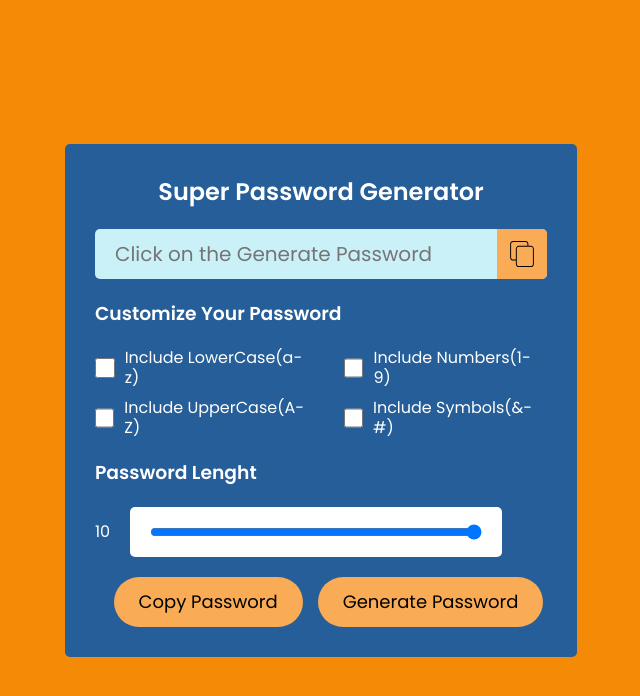
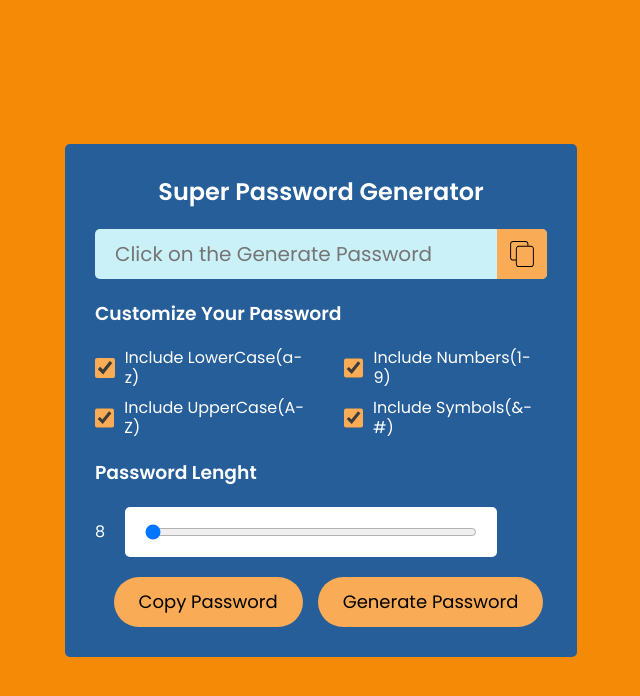
Before and after one commit to 4Lorean2/password-generator-reactjs, a React (Create React App) app: page / in a window 1280 px wide. Shown: the top 696 px of the page, without its empty margins (319-959 px from the left). Built offline with nearby package versions, Linux system fonts and the light colour scheme.

Commit message:
generator func added

```diff
--- a/src/Components/PasswordGenerator.jsx
+++ b/src/Components/PasswordGenerator.jsx
@@ -1,8 +1,55 @@
-import React from "react";
+import React, { useState } from "react";
 import "./PasswordGenerator.css";
 import copyIcon from "../assets/copy-icon.svg";
 
+const lowercaseList = "abcdefghijklmnopqrstuvwxyz";
+const uppercaseList = "ABCDEFGHIJKLMNOPQRSTUVWXYZ";
+const numbersList = "0123456789";
+const symbolsList = "!@#$%^&*()?";
+
 const PasswordGenerator = () => {
+  const [password, setPassword] = useState("");
+  const [lowerCase, setLowerCase] = useState(true);
+  const [upperCase, setUpperCase] = useState(true);
+  const [numbers, setNumbers] = useState(true);
+  const [symbols, setSymbols] = useState(true);
+  const [passwordLenght, setPasswordLenght] = useState(8);
+
+  const generatePassword = () => {
+    let characterList = "";
+
+    if (lowerCase) {
+      characterList += lowercaseList;
+    }
+    if (upperCase) {
+      characterList += uppercaseList;
+    }
+    if (numbers) {
+      characterList += numbersList;
+    }
+    if (symbols) {
+      characterList += symbolsList;
+    }
+    console.log(characterList);
+
+    let tempPassword = "";
+    const characterListLength = characterList.length;
+
+    for (let i = 0; i < passwordLenght; i++) {
+      const characterIndex = Math.round(Math.random() * characterListLength);
+      tempPassword += characterList.charAt(characterIndex);
+    }
+    setPassword(tempPassword);
+  };
+
+  const copyPassword = async () => {
+    const copiedText = await navigator.clipboard.readText();
+
+    if (copiedText) {
+      navigator.clipboard.writeText(password);
+    }
+  };
+
   return (
     <div className="container">
       <h2 className="title">Super Password Generator</h2>
@@ -11,10 +58,16 @@ const PasswordGenerator = () => {
           <div className="password">
             <input
               type="text"
+              value={password}
               disabled
               placeholder="Click on the Generate Password"
             />
-            <img src={copyIcon} alt="tableicon" className="copyIcon" />
+            <img
+              src={copyIcon}
+              alt="tableicon"
+              className="copyIcon"
+              onClick={copyPassword}
+            />
           </div>
         </div>
       </div>
@@ -25,21 +78,45 @@ const PasswordGenerator = () => {
           <div className="checkboxes">
             <div className="left">
               <div className="checkbox-field">
-                <input type="checkbox" name="lower" id="lower" />
+                <input
+                  type="checkbox"
+                  name="lower"
+                  id="lower"
+                  checked={lowerCase}
+                  onChange={() => setLowerCase(!lowerCase)}
+                />
                 <label htmlFor="lower"> Include LowerCase(a-z) </label>
               </div>
               <div className="checkbox-field">
-                <input type="checkbox" name="upper" id="upper" />
+                <input
+                  type="checkbox"
+                  name="upper"
+                  id="upper"
+                  checked={upperCase}
+                  onChange={() => setUpperCase(!upperCase)}
+                />
                 <label htmlFor="upper"> Include UpperCase(A-Z) </label>
               </div>
             </div>
             <div className="right">
               <div className="checkbox-field">
-                <input type="checkbox" name="numbers" id="numbers" />
+                <input
+                  type="checkbox"
+                  name="numbers"
+                  id="numbers"
+                  checked={numbers}
+                  onChange={() => setNumbers(!numbers)}
+                />
                 <label htmlFor="numbers"> Include Numbers(1-9) </label>
               </div>
               <div className="checkbox-field">
-                <input type="checkbox" name="symbols" id="symbols" />
+                <input
+                  type="checkbox"
+                  name="symbols"
+                  id="symbols"
+                  checked={symbols}
+                  onChange={() => setSymbols(!symbols)}
+                />
                 <label htmlFor="symbols"> Include Symbols(&-#) </label>
               </div>
             </div>
@@ -50,15 +127,25 @@ const PasswordGenerator = () => {
       <div className="password-lenght">
         <h3>Password Lenght</h3>
         <div className="slider">
-          <p className="rangeValue">10</p>
+          <p className="rangeValue">{passwordLenght}</p>
           <div className="range">
-            <input type="range" min={10} max={40} />
+            <input
+              type="range"
+              min={8}
+              max={42}
+              defaultValue={passwordLenght}
+              onChange={(event) => setPasswordLenght(event.currentTarget.value)}
+            />
           </div>
         </div>
       </div>
       <div className="buttons">
-        <button type="button">Copy Password</button>
-        <button type="button">Generate Password</button>
+        <button type="button" onClick={copyPassword}>
+          Copy Password
+        </button>
+        <button type="button" onClick={generatePassword}>
+          Generate Password
+        </button>
       </div>
     </div>
   );
```
